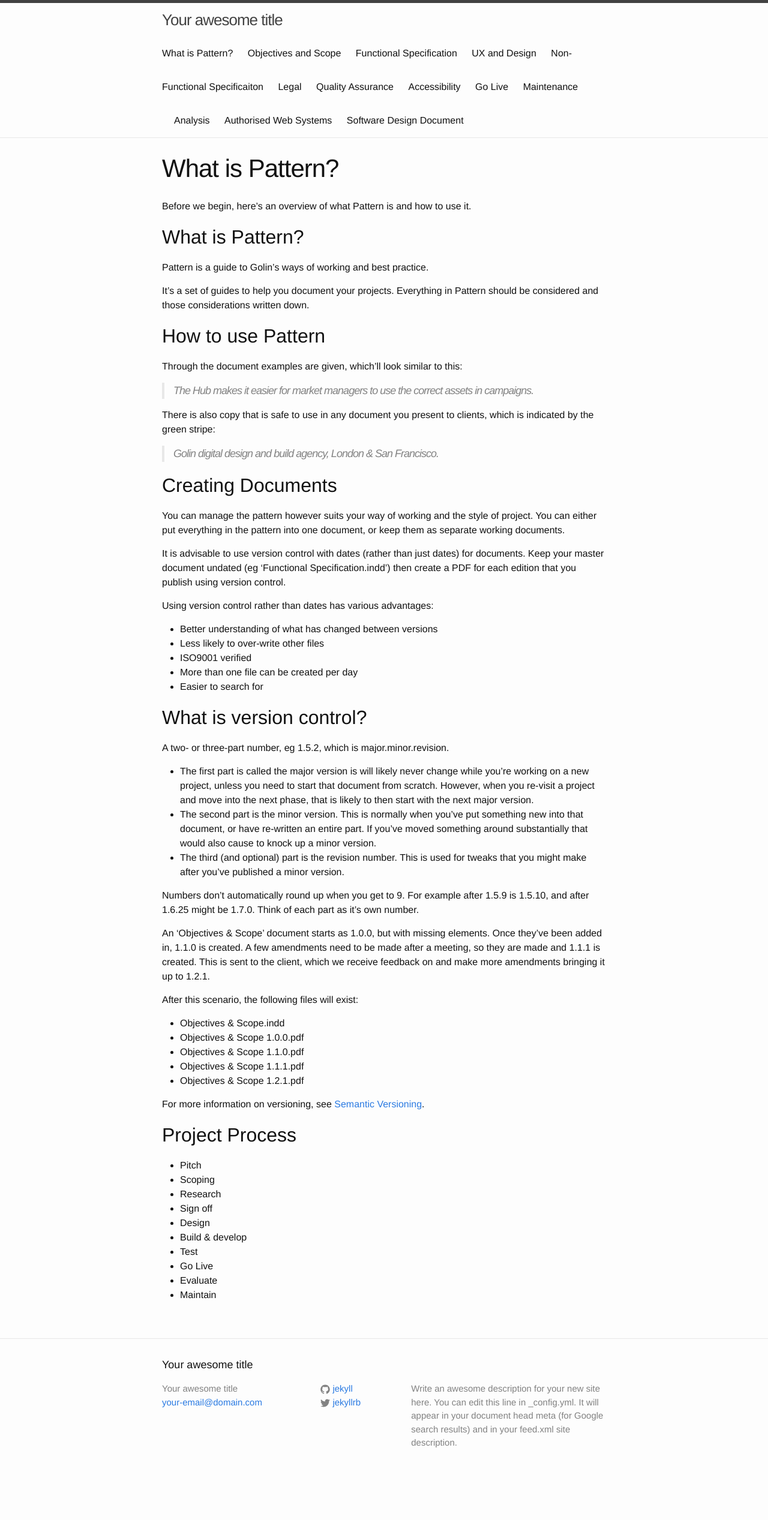
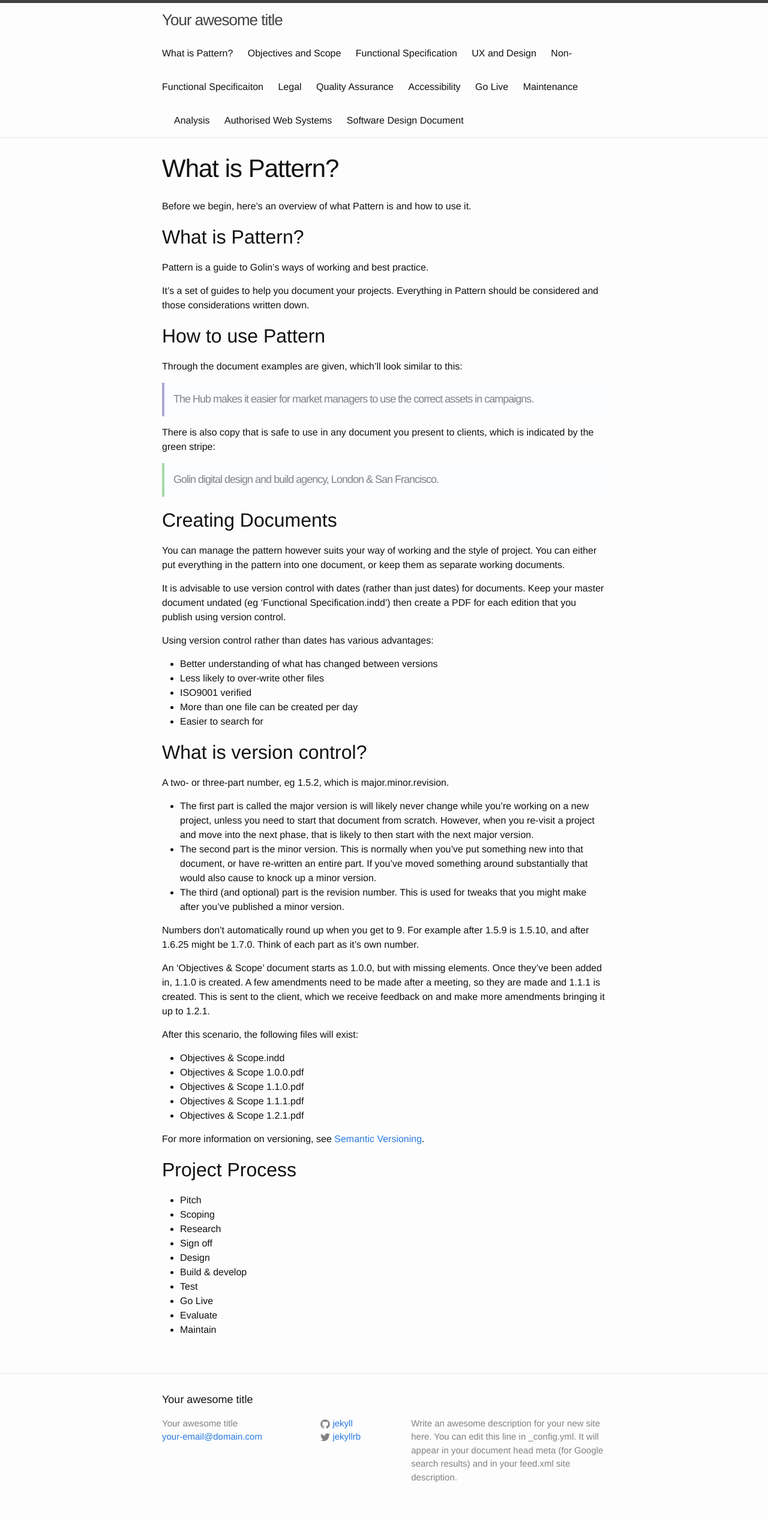
Before and after one commit to golincode/pattern, a Jekyll site: the page built from docs/about.md, in a window 1280 px wide. Shown: the whole page at 60% size. Built offline with Jekyll 4.4.1, drawn with Linux system fonts in a browser that asks for light colours; before the commit the page ends 2477 px from its top, so only the background shows below that.

Commit message:
add styling for quotes

```diff
--- a/_sass/_base.scss
+++ b/_sass/_base.scss
@@ -202,3 +202,5 @@ pre {
         }
     }
 }
+
+@import "blockquotes"
--- /dev/null
+++ b/_sass/_blockquotes.scss
@@ -0,0 +1,19 @@
+
+blockquote {
+
+	&.example, &.precise {
+		font-style: normal;
+		background-color: lighten(aliceblue, 2%);
+		padding-top: .8em;
+		padding-bottom: .8em;
+	}
+
+	&.example {
+		border-left-color: #A8A8D8;
+	}
+
+	&.precise {
+		border-left-color: #A8D8A8;
+	}
+
+}
```
